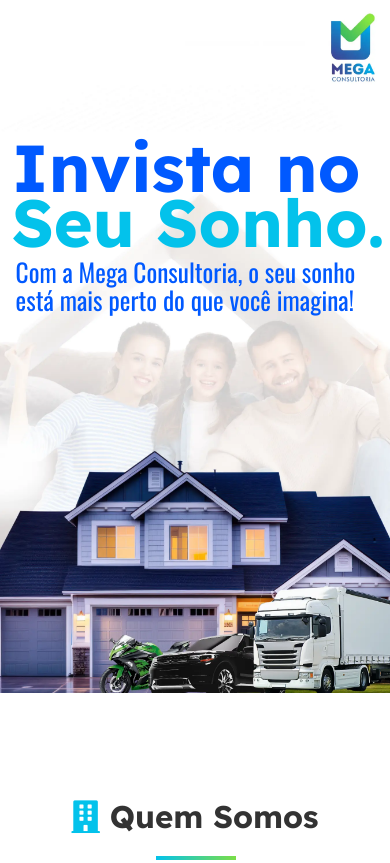
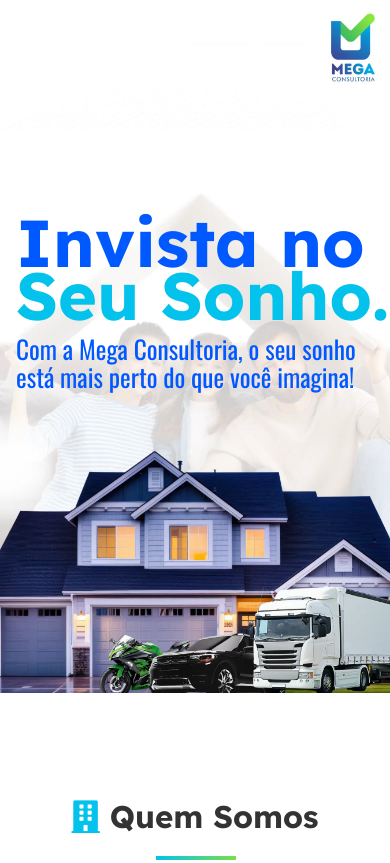
Before and after one commit to Freelings-Co/mega-consultoria, a plain HTML site: page index.html in a window 390 px wide. Shown: the top 863 px of the page. Drawn offline with nearby package versions, Linux system fonts and the light colour scheme.

Commit message:
fix title hero section

```diff
--- a/index.html
+++ b/index.html
@@ -59,12 +59,14 @@
   <section class="hero-section" id="home">
     <div class="mask-hero"></div>
     <img src="./src/assets/banner.webp" class="banner" alt="Banner" />
+    <div class="title-box">
+      <h1 class="title-banner hidden-box topSlide">Invista no</h1>
+      <h1 class="dream-title hidden-box bottomSlide">Seu Sonho.</h1>
+      <p class="description hidden-box leftSlide">
+        Com a Mega Consultoria, o seu sonho está mais perto do que você imagina!
+      </p>
+    </div>
 
-    <h1 class="title-banner hidden-box topSlide">Invista no</h1>
-    <h1 class="dream-title hidden-box bottomSlide">Seu Sonho.</h1>
-    <p class="description hidden-box leftSlide">
-      Com a Mega Consultoria, o seu sonho está mais perto do que você imagina!
-    </p>
   </section>
 
   <!-- About Section -->
--- a/src/style.css
+++ b/src/style.css
@@ -269,45 +269,60 @@ header img {
 
 .banner {
     width: 100%;
-    height: auto;
+    height: 100%;
     object-fit: cover;
 }
 
+.title-box {
+    position: absolute;
+    width: 100%;
+    top: 13em;
+    left: 2em;
+    height: 30em;
+
+
+}
+
 .title-banner {
+    position: absolute;
+    top: -0.1em;
     font-size: 6vw;
     color: rgb(0, 89, 255);
     z-index: 2;
-    top: 30%;
+    /* top: 30%;
     left: 2%;
+    position: absolute; */
+
+}
+
+.dream-title {
     position: absolute;
-
-}
-
-.dream-title {
     z-index: 2;
+    top: 0.7em;
     font-size: 6vw;
     color: white;
+    /* position: absolute;
     top: 41%;
-    left: 2%;
+    left: 2%; */
     color: #03c2eb;
 
+
+
+}
+
+
+.description {
     position: absolute;
-
-}
-
-
-
-
-.description {
+    top: 5.5em;
     z-index: 2;
     text-align: start;
     width: 28%;
     font-size: 2vw;
     line-height: 1.1em;
     color: rgb(0, 89, 255);
-    top: 55%;
+    /* top: 55%;
     left: 2.3%;
-    position: absolute;
+    position: absolute; */
     font-family: "Oswald", sans-serif;
 
 }
@@ -1748,6 +1763,7 @@ app-float:hover {
 .btn-enviar i {
     font-size: 18px;
 }
+
 .footer-link {
     text-decoration: none;
     color: rgba(255, 255, 255, 0.6);
@@ -1795,23 +1811,34 @@ app-float:hover {
         margin-bottom: 20px;
     }
 
+    .title-box {
+        position: absolute;
+        width: 100%;
+        top: 13em;
+        left: 1em;
+
+    }
+
+
     .title-banner {
         font-size: 17vw;
-        top: 18%;
-        left: 3%;
+
+        /* top: 18%;
+        left: 3%; */
     }
 
     .dream-title {
         font-size: 17vw;
-        top: 26%;
-        left: 3%;
+        /* top: 26%;
+        left: 3%; */
     }
 
     .description {
         width: 95%;
         font-size: 6.5vw;
-        top: 37%;
-        left: 4%;
+        top: 5em;
+        /* top: 37%;
+        left: 4%; */
     }
 
 
```
